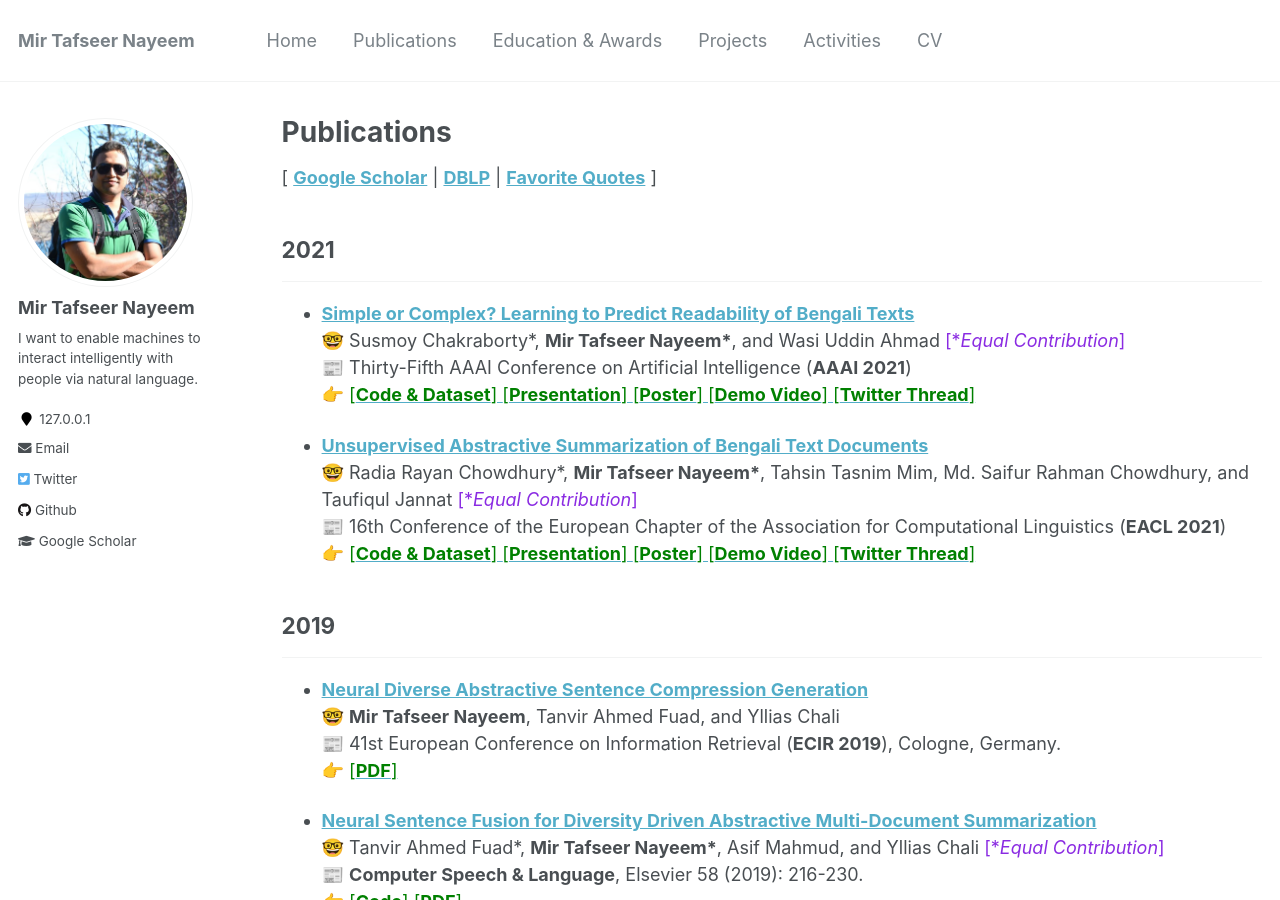
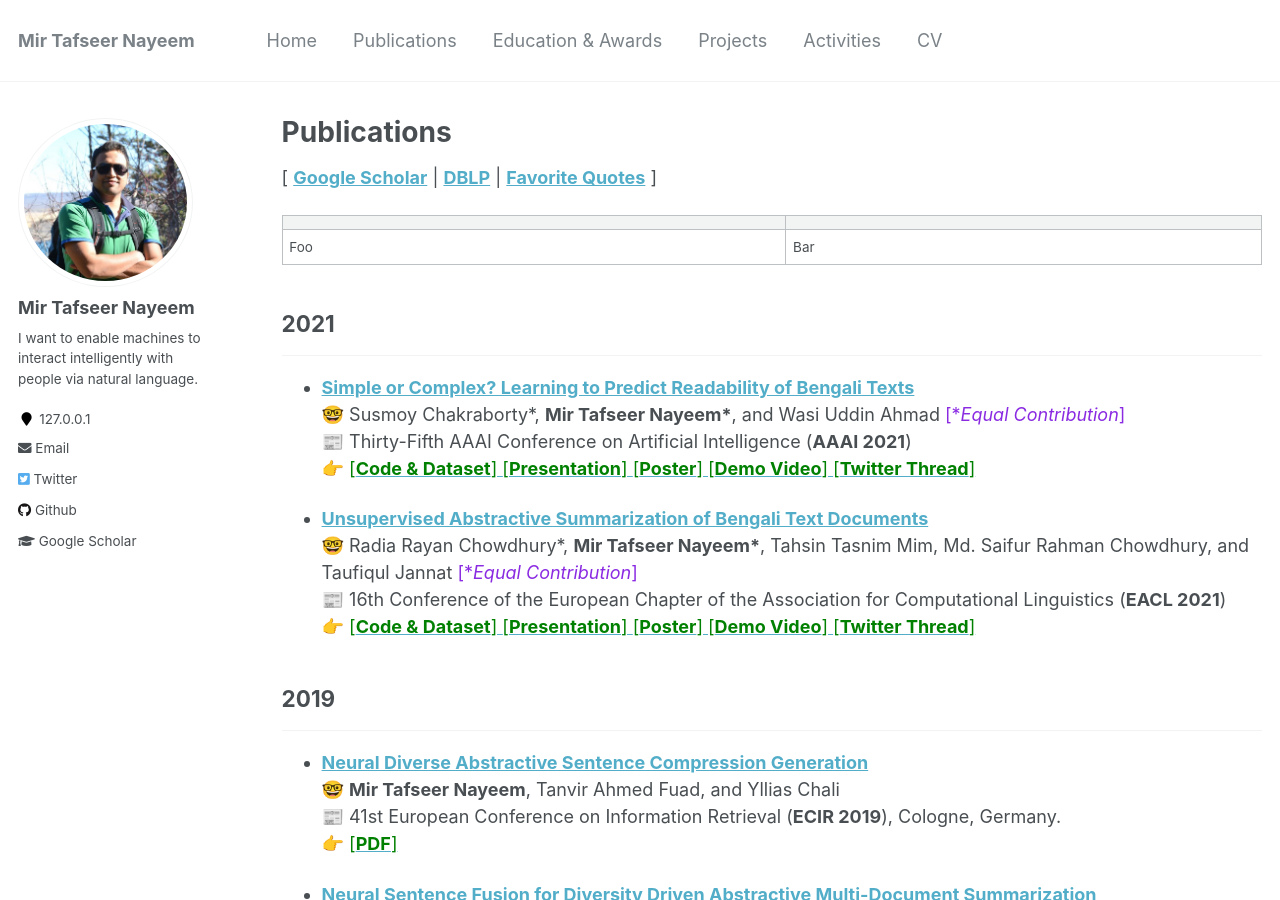
Before and after one commit to sujan-sarker/sujan-sarker.github.io, a Jekyll site: the page built from _pages/publications.md, in a window 1280 px wide and 900 px high. Built offline with Jekyll 4.4.1, drawn with Linux system fonts in a browser that asks for light colours.

Commit message:
Update publications.md

```diff
--- a/_pages/publications.md
+++ b/_pages/publications.md
@@ -6,6 +6,10 @@ author_profile: true
 ---
 
 [ [**Google Scholar**](https://scholar.google.com/citations?hl=en&user=qoeylgEAAAAJ&view_op=list_works&sortby=pubdate) \| [**DBLP**](https://dblp.org/pid/125/2693.html) \| [**Favorite Quotes**](#favorite-quotes) ]
+
+| <!-- -->    | <!-- -->    |
+|-------------|-------------|
+| Foo         | Bar         |
 
 ## 2021
 -----------
```
